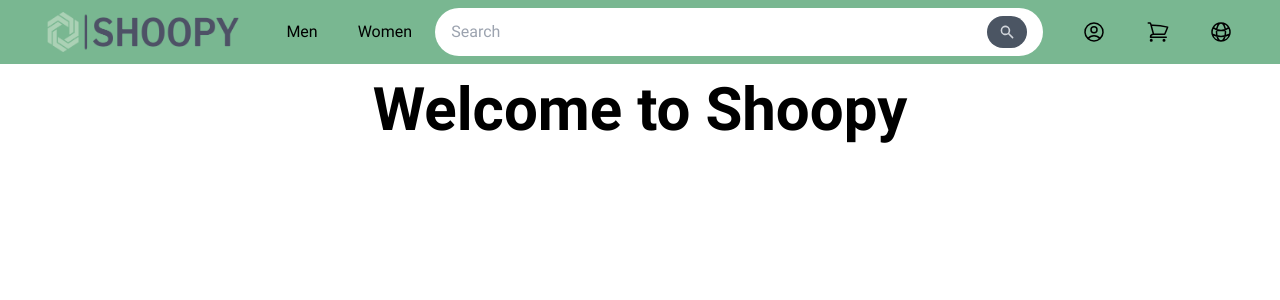
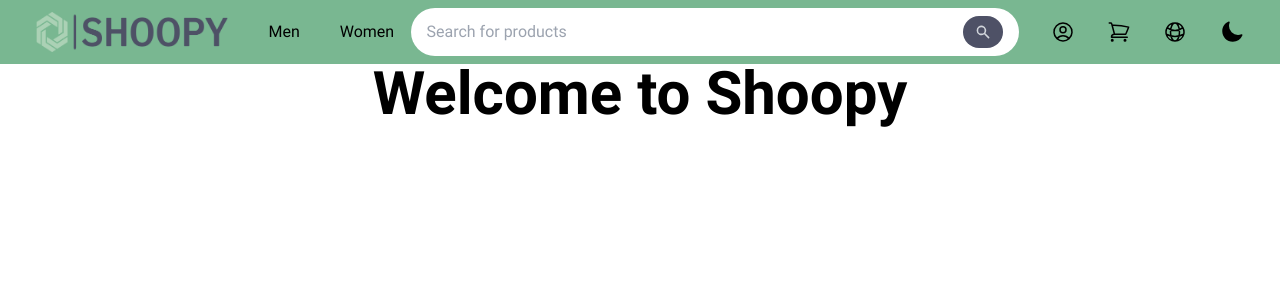
Before and after one commit to MGreizis/shoopy, a Next.js app: page / in a window 1280 px wide. Shown: the top 300 px of the page. Built offline with nearby package versions, Linux system fonts and the light colour scheme.

Commit message:
header icons + dark mode (toggle only)

```diff
--- a/package.json
+++ b/package.json
@@ -13,6 +13,7 @@
     "@heroicons/react": "^1.0.6",
     "@prisma/client": "^4.11.0",
     "next": "^13.2.4",
+    "next-themes": "^0.2.1",
     "react": "18.2.0",
     "react-dom": "18.2.0",
     "zod": "^3.21.4"
--- a/src/pages/_app.tsx
+++ b/src/pages/_app.tsx
@@ -1,9 +1,15 @@
 import { type AppType } from "next/dist/shared/lib/utils";
+
+import { ThemeProvider } from "next-themes";
 
 import "~/styles/globals.css";
 
 const MyApp: AppType = ({ Component, pageProps }) => {
-  return <Component {...pageProps} />;
+  return (
+    <ThemeProvider attribute="class">
+      <Component {...pageProps} />
+    </ThemeProvider>
+  );
 };
 
 export default MyApp;
--- a/src/pages/components/header.tsx
+++ b/src/pages/components/header.tsx
@@ -3,9 +3,11 @@
 import { SearchIcon } from '@heroicons/react/solid';
 import Image from "next/image";
 import Logo from "./img/logo-updated.png";
+import { useTheme } from "next-themes";
 
 const Header: React.FC = () => {
   const [searchQuery, setSearchQuery] = useState("");
+  const { theme, setTheme } = useTheme();
 
   const handleSearchChange = (event: React.ChangeEvent<HTMLInputElement>) => {
     setSearchQuery(event.target.value);
@@ -17,28 +19,24 @@
   };
 
   return (
-    <nav className="bg-cambridge items-center mb-4">
+    <header className="bg-cambridge items-center">
       <div className="mx-auto px-4 sm:px-6 lg:px-8">
-        <div className="flex h-16 items-center justify-evenly">
+        <div className="flex h-16 items-center justify-around">
           <nav className="flex items-center">
             <Link className="flex-shrink-0" href="/">
               <Image className="h-10 w-48" src={Logo} alt="Logo" priority />
             </Link>
           </nav>
           <nav className="flex items-start">
-            <div id="men">
-              <div className="ml-2 flex items-center md:ml-6">
+            <div className="ml-2 flex items-center md:ml-6" id="men">
               <Link className="px-2 py-2" href="/men">
                 <p>Men</p>
               </Link>
             </div>
-            </div>
-            <div id="women">
-              <div className="ml-2 flex items-center md:ml-6">
+            <div className="ml-2 flex items-center md:ml-6" id="women">
               <Link className="px-2 py-2" href="/women">
                 <p>Women</p>
               </Link>
-              </div>
             </div>
           </nav>
           <nav className="hidden md:block min-w-[50%]">
@@ -47,13 +45,13 @@
                 <input
                   className="flex-1 bg-white text-black focus:border-collapse focus:outline-none"
                   type="text"
-                  placeholder="Search"
+                  placeholder="Search for products"
                   value={searchQuery}
                   onChange={handleSearchChange}
                 />
                 <button
                   type="submit"
-                  className="ml-2 flex-shrink-0 rounded-full border-gray-600 bg-gray-600 px-3 py-2 hover:border-gray-500 hover:bg-gray-500 focus:outline-none focus:ring-2 focus:ring-gray-400 focus:ring-opacity-75"
+                  className="ml-2 flex-shrink-0 rounded-full border-gray-600 bg-cstmgrey px-3 py-2 hover:border-gray-500 hover:bg-gray-500 focus:outline-none focus:ring-2 focus:ring-gray-400 focus:ring-opacity-75"
                 >
                   <SearchIcon className="h-4 w-4 text-gray-300" />
                   <span className="sr-only">Search</span>
@@ -61,26 +59,31 @@
               </div>
             </form>
           </nav>
-          <nav id="account-btn">
-            <div className="ml-2 flex items-center md:ml-6">
+          <nav className="ml-2 flex items-center md:ml-6" id="account-btn">
             <svg xmlns="http://www.w3.org/2000/svg" fill="none" viewBox="0 0 24 24" strokeWidth={1.5} stroke="currentColor" className="w-6 h-6">
               <path strokeLinecap="round" strokeLinejoin="round" d="M17.982 18.725A7.488 7.488 0 0012 15.75a7.488 7.488 0 00-5.982 2.975m11.963 0a9 9 0 10-11.963 0m11.963 0A8.966 8.966 0 0112 21a8.966 8.966 0 01-5.982-2.275M15 9.75a3 3 0 11-6 0 3 3 0 016 0z" />
             </svg>
-            </div>
           </nav>
-          <nav id="shopping-cart-btn">
-            <div className="ml-2 flex items-center md:ml-6">
+          <nav className="ml-2 flex items-center md:ml-6" id="shopping-cart-btn">
             <svg xmlns="http://www.w3.org/2000/svg" fill="none" viewBox="0 0 24 24" strokeWidth={1.5} stroke="currentColor" className="w-6 h-6">
               <path strokeLinecap="round" strokeLinejoin="round" d="M2.25 3h1.386c.51 0 .955.343 1.087.835l.383 1.437M7.5 14.25a3 3 0 00-3 3h15.75m-12.75-3h11.218c1.121-2.3 2.1-4.684 2.924-7.138a60.114 60.114 0 00-16.536-1.84M7.5 14.25L5.106 5.272M6 20.25a.75.75 0 11-1.5 0 .75.75 0 011.5 0zm12.75 0a.75.75 0 11-1.5 0 .75.75 0 011.5 0z" />
             </svg>
-            </div>
           </nav>
-          <nav>
-            <div className="ml-2 flex items-center md:ml-6">
+          <nav className="ml-2 flex items-center md:ml-6">
             <svg xmlns="http://www.w3.org/2000/svg" fill="none" viewBox="0 0 24 24" strokeWidth={1.5} stroke="currentColor" className="w-6 h-6">
                 <path strokeLinecap="round" strokeLinejoin="round" d="M12 21a9.004 9.004 0 008.716-6.747M12 21a9.004 9.004 0 01-8.716-6.747M12 21c2.485 0 4.5-4.03 4.5-9S14.485 3 12 3m0 18c-2.485 0-4.5-4.03-4.5-9S9.515 3 12 3m0 0a8.997 8.997 0 017.843 4.582M12 3a8.997 8.997 0 00-7.843 4.582m15.686 0A11.953 11.953 0 0112 10.5c-2.998 0-5.74-1.1-7.843-2.918m15.686 0A8.959 8.959 0 0121 12c0 .778-.099 1.533-.284 2.253m0 0A17.919 17.919 0 0112 16.5c-3.162 0-6.133-.815-8.716-2.247m0 0A9.015 9.015 0 013 12c0-1.605.42-3.113 1.157-4.418" />
             </svg>
-            </div>
+          </nav>
+          <nav className="ml-2 flex items-center md:ml-6">
+            <button onClick={() => setTheme(theme === "light" ? "dark" : "light")}>
+              {theme === "light" ?
+                <svg xmlns="http://www.w3.org/2000/svg"  viewBox="0 0 24 24" width="24px" height="24px"><path d="M 11 0 L 11 3 L 13 3 L 13 0 L 11 0 z M 4.265625 2.8320312 L 2.8515625 4.2460938 L 4.9726562 6.3671875 L 6.3867188 4.953125 L 4.265625 2.8320312 z M 19.753906 2.8515625 L 17.632812 4.9726562 L 19.046875 6.3867188 L 21.167969 4.265625 L 19.753906 2.8515625 z M 12 5 C 8.1458495 5 5 8.1458524 5 12 C 5 15.854148 8.1458495 19 12 19 C 15.854151 19 19 15.854148 19 12 C 19 8.1458524 15.854151 5 12 5 z M 12 7 C 14.773271 7 17 9.2267307 17 12 C 17 14.773269 14.773271 17 12 17 C 9.226729 17 7 14.773269 7 12 C 7 9.2267307 9.226729 7 12 7 z M 0 11 L 0 13 L 3 13 L 3 11 L 0 11 z M 21 11 L 21 13 L 24 13 L 24 11 L 21 11 z M 4.953125 17.613281 L 2.8320312 19.734375 L 4.2460938 21.148438 L 6.3671875 19.027344 L 4.953125 17.613281 z M 19.027344 17.632812 L 17.613281 19.046875 L 19.734375 21.167969 L 21.148438 19.753906 L 19.027344 17.632812 z M 11 21 L 11 24 L 13 24 L 13 21 L 11 21 z"/></svg>
+              :
+                <svg xmlns="http://www.w3.org/2000/svg" viewBox="0 0 24 24" fill="currentColor" className="w-6 h-6">
+                  <path fillRule="evenodd" d="M9.528 1.718a.75.75 0 01.162.819A8.97 8.97 0 009 6a9 9 0 009 9 8.97 8.97 0 003.463-.69.75.75 0 01.981.98 10.503 10.503 0 01-9.694 6.46c-5.799 0-10.5-4.701-10.5-10.5 0-4.368 2.667-8.112 6.46-9.694a.75.75 0 01.818.162z" clipRule="evenodd" />
+                </svg>
+              }
+            </button>
           </nav>
           <div className="-mr-2 flex md:hidden">
             {/* Mobile menu button */}
@@ -128,26 +131,26 @@
         </div>
       </div>
       {/* Mobile menu, toggle classes based on menu state */}
-      <div className="md:hidden" id="mobile-menu">
+      <div className="lg:hidden" id="mobile-menu">
         <div className="space-y-1 px-2 pb-3 pt-2 sm:px-3">
           <Link
             className="block rounded-md px-3 py-2 text-base font-medium text-gray-300 hover:text-white"
             href="/"
           >
-            Home
+            Men
           </Link>
           <Link
             className="block rounded-md px-3 py-2 text-base font-medium text-gray-300 hover:text-white"
             href="/products"
           >
-            Products
+            Women
           </Link>
           {/* Add more links as needed */}
         </div>
         <div className="border-t border-gray-700 pb-3 pt-4">
           <div className="flex items-center px-5">
             <div className="flex-shrink-0">
-              {/* <SearchIcon className="h-6 w-6 text-gray-400" /> */}
+              <SearchIcon className="h-6 w-6 text-gray-400" />
             </div>
             <form onSubmit={handleSearchSubmit} className="ml-3 flex-1">
               <div className="relative">
@@ -170,7 +173,7 @@
           </div>
         </div>
       </div>
-    </nav>
+    </header>
   );
 };
 
--- a/src/pages/index.tsx
+++ b/src/pages/index.tsx
@@ -2,6 +2,7 @@
 import Head from "next/head";
 // import Link from "next/link";
 import Header from "./components/header";
+import Footer from "./components/footer";
 
 const Home: NextPage = () => {
   return (
@@ -12,9 +13,10 @@
         <link rel="icon" href="/favicon.ico" />
       </Head>
       <Header />
-      <main className="min-h-screen">
-        <h1 className="text-6xl text-center font-bold">Welcome to Shoopy</h1>
+      <main className="min-h-screen dark:bg-slate-500">
+        <h1 className="text-center text-6xl font-bold">Welcome to Shoopy</h1>
       </main>
+      <Footer />
     </>
   );
 };
--- a/tailwind.config.cjs
+++ b/tailwind.config.cjs
@@ -1,6 +1,8 @@
 /** @type {import('tailwindcss').Config} */
 module.exports = {
   content: ["./src/**/*.{js,ts,jsx,tsx}"],
+  mode: "jit",
+  darkMode: "class",
   theme: {
     extend: {
       colors: {
```
Also changed, not shown: 1 other file (tests, documents, lock files or other folders). Lines whose indentation alone changed are shown as unchanged.
